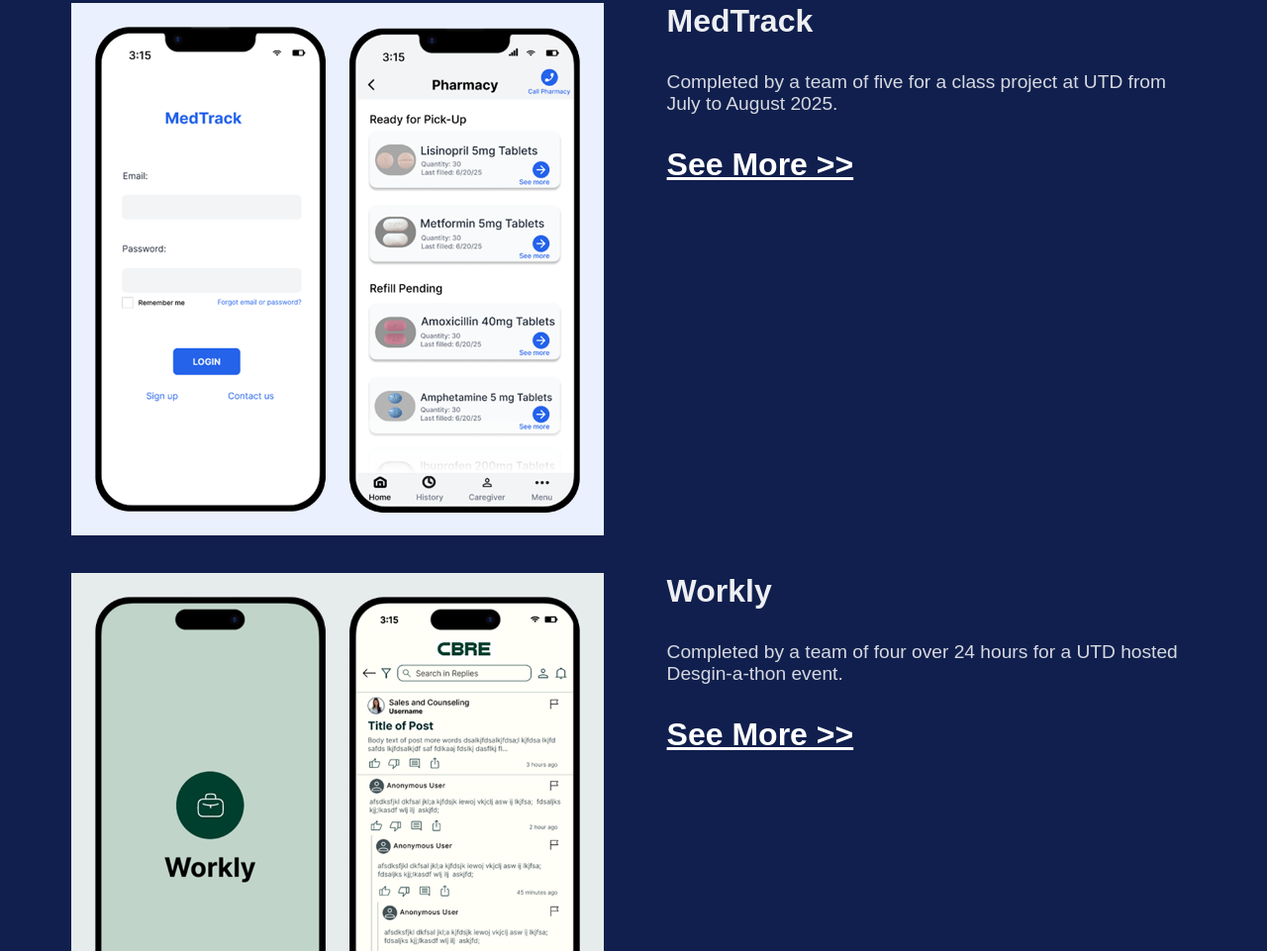
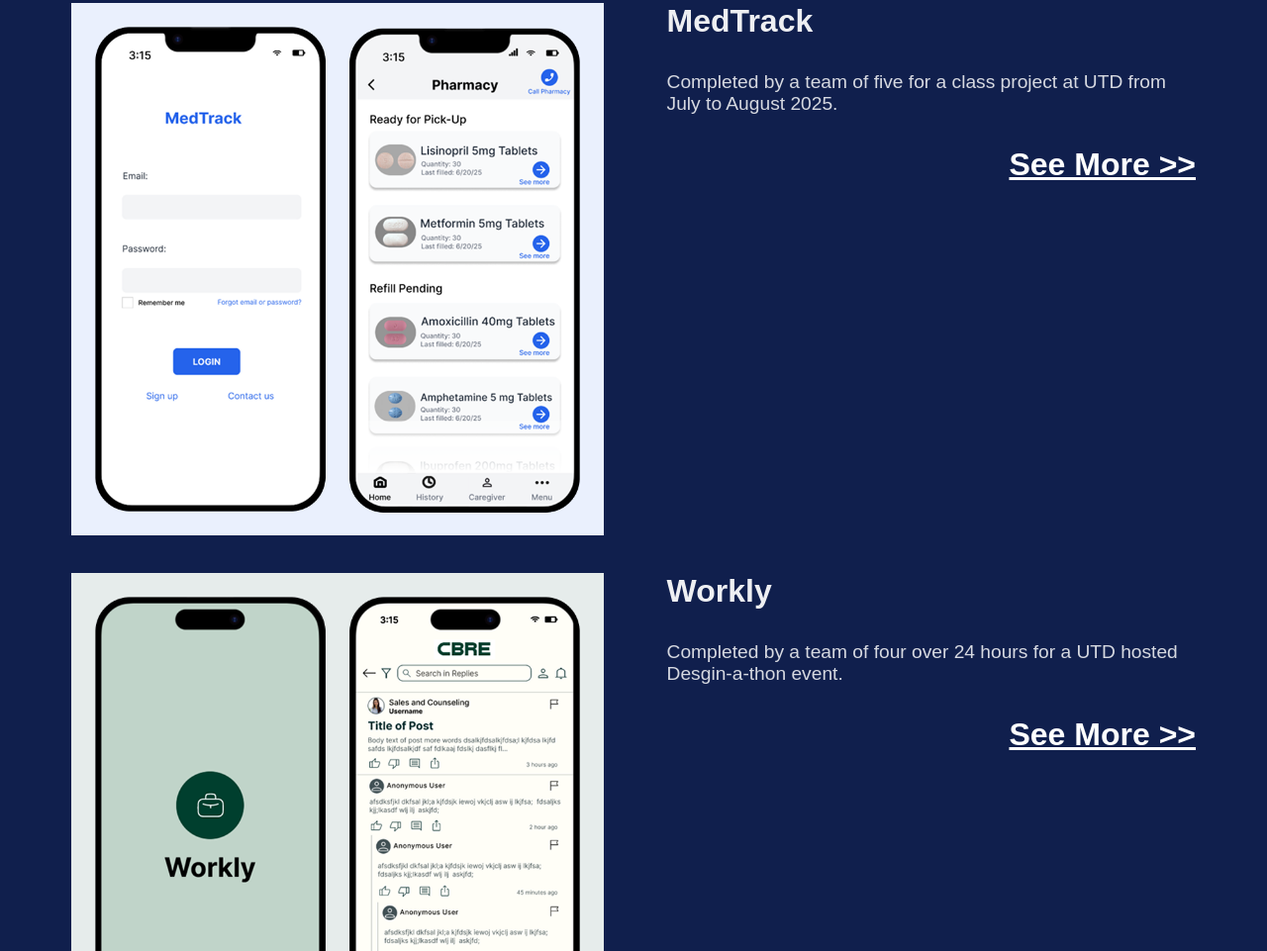
Before and after one commit to rayStettler/ray-stettler-profile, a plain HTML site: page index.html in a window 1280 px wide. Shown: the part 988-1949 px from the top of the page at 99% size. Drawn offline with Linux system fonts and the light colour scheme.

Commit message:
right align show more

```diff
--- a/index.html
+++ b/index.html
@@ -29,7 +29,7 @@
             <p1>
                 Completed by a team of four from January to May 2026 for a UTD capstone project.
             </p1>
-            <h3>
+            <h3 style="text-align: right;">
                 <a href = "monkeyMechanic.html">See More >></a>
             </h3>
 
@@ -43,7 +43,7 @@
             <p1>
                 Completed by a team of five for a class project at UTD from July to August 2025.
             </p1>
-            <h3><a href = "medTrack.html">See More >></a></h3>
+            <h3 style="text-align: right;"><a href = "medTrack.html">See More >></a></h3>
 
         </div>
 
@@ -54,7 +54,9 @@
             <p1>
                 Completed by a team of four over 24 hours for a UTD hosted Desgin-a-thon event.
             </p1>
-            <h3><a href = "workly.html">See More >></a></h3>
+            <h3 style="text-align: right;">
+                <a href = "workly.html">See More >></a>
+            </h3>
 
         </div>
 
```
